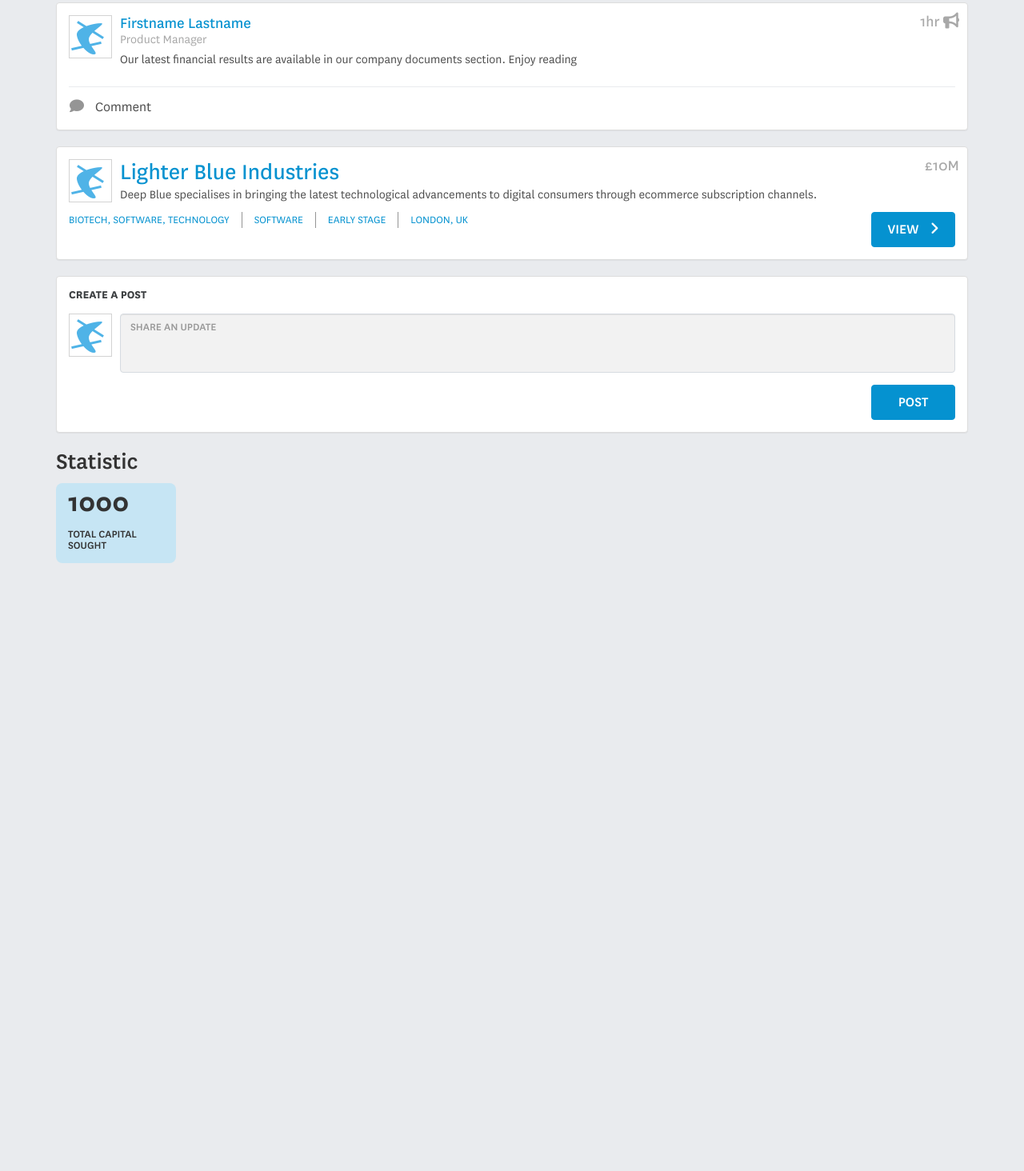
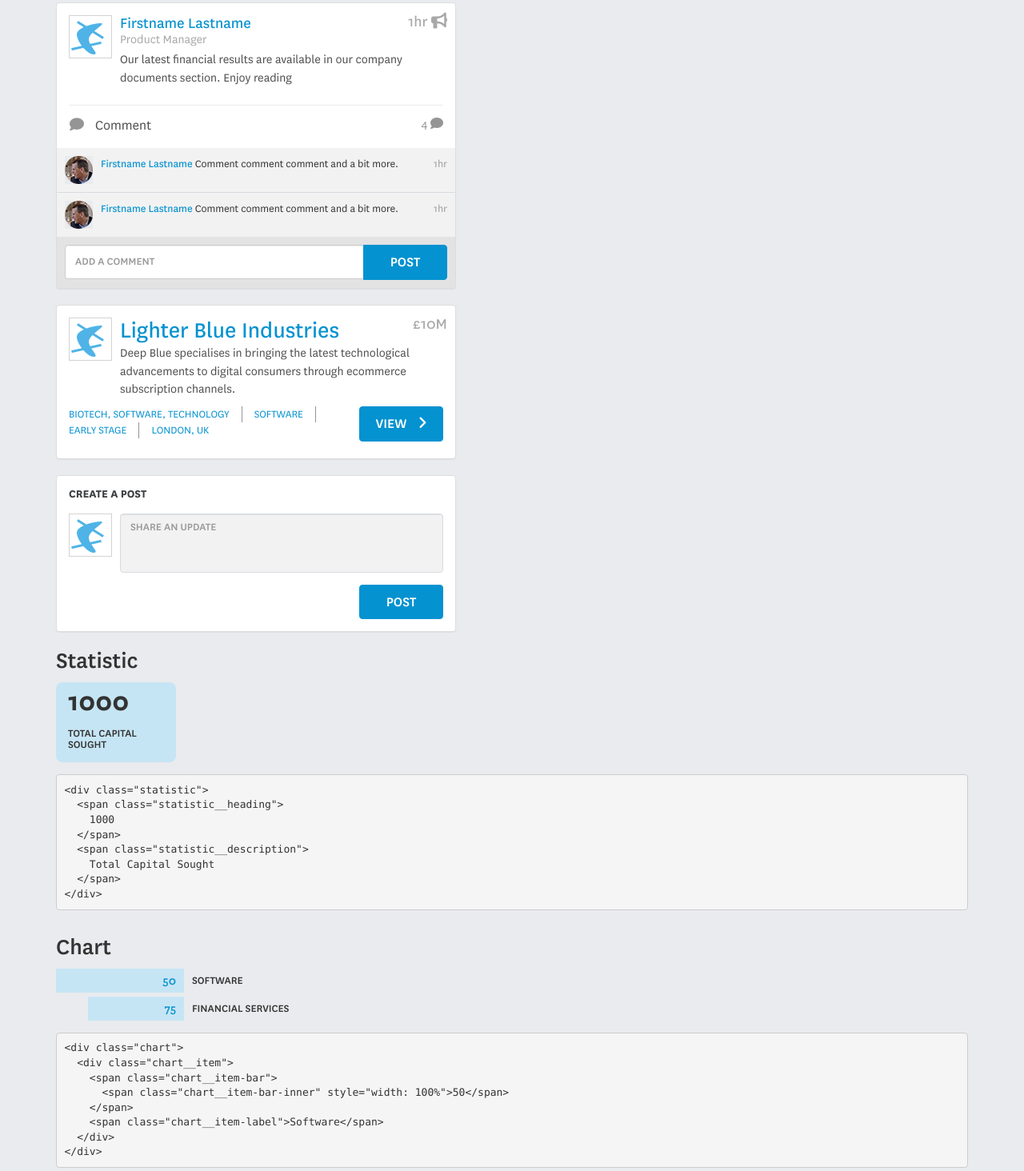
Before and after one commit to lewiscoulson/freelance, a website: page index.html in a window 1280 px wide. Shown: the part 1061-2525 px from the top of the page at 80% size. Before the commit the page ends 1780 px from the top, so only its background shows below. Drawn offline with nearby package versions, Linux system fonts and the light colour scheme.

Commit message:
add commenting to card

```diff
--- a/index.html
+++ b/index.html
@@ -97,7 +97,45 @@
               <a type="button" class="btn btn-link btn-lg">
                 <i class="fa fa-comment left" aria-hidden="true"></i> Comment
               </a>
+
+              <span class="pull-right">
+                4 <i class="fa fa-comment right" aria-hidden="true"></i>
+              </span>
             </div>
+          </div>
+          <div class="c-card__comments">
+            <div class="c-card__comments-item">
+               <div class="media">
+                <div class="media-left">
+                  <img class="media-object" src="/images/user.png" alt="" />
+                </div>
+                <div class="media-body">
+                    <p><a href="">Firstname Lastname</a> Comment comment comment and a bit more.</p>
+                    <span class="c-card__detail">1hr</span>
+                </div>
+              </div>
+            </div>
+
+            <div class="c-card__comments-item">
+               <div class="media">
+                <div class="media-left">
+                  <img class="media-object" src="/images/user.png" alt="" />
+                </div>
+                <div class="media-body">
+                    <p><a href="">Firstname Lastname</a> Comment comment comment and a bit more.</p>
+                    <span class="c-card__detail">1hr</span>
+                </div>
+              </div>
+            </div>
+          </div>
+
+          <div class="c-card__add-comment">
+            <div class="input-group">
+              <input type="text" class="form-control" placeholder="Add a comment">
+              <span class="input-group-btn">
+                <button class="btn btn-primary" type="button">Post</button>
+              </span>
+            </div><!-- /input-group -->
           </div>
         </div>
 
@@ -156,6 +194,44 @@
             Total Capital<br /> Sought
           </span>
         </div>
+<pre>
+&lt;div class="statistic"&gt;
+  &lt;span class="statistic__heading"&gt;
+    1000
+  &lt;/span&gt;
+  &lt;span class="statistic__description"&gt;
+    Total Capital Sought
+  &lt;/span&gt;
+&lt;/div&gt;
+</pre>
+
+        <h2>Chart</h2>
+
+        <div class="chart">
+          <div class="chart__item">
+            <span class="chart__item-bar">
+              <span class="chart__item-bar-inner" style="width: 100%">50</span>
+            </span>
+            <span class="chart__item-label">Software</span>
+          </div>
+
+          <div class="chart__item">
+            <span class="chart__item-bar">
+              <span class="chart__item-bar-inner" style="width: 75%">75</span>
+            </span>
+            <span class="chart__item-label">Financial Services</span>
+          </div>
+        </div>
+<pre>
+&lt;div class="chart"&gt;
+  &lt;div class="chart__item"&gt;
+    &lt;span class="chart__item-bar"&gt;
+      &lt;span class="chart__item-bar-inner" style="width: 100%"&gt;50&lt;/span&gt;
+    &lt;/span&gt;
+    &lt;span class="chart__item-label">Software&lt;/span&gt;
+  &lt;/div&gt;
+&lt;/div&gt;
+</pre>
       </div>
     </div>
   </div>
--- a/scss/components/_all.scss
+++ b/scss/components/_all.scss
@@ -1,5 +1,6 @@
 @import './buttons';
 @import './cards';
+@import './chart';
 @import './statistic';
 @import './tabs';
 @import './tags';
--- a/scss/components/_cards.scss
+++ b/scss/components/_cards.scss
@@ -1,4 +1,5 @@
 .c-card {
+  max-width: 500px;
   position: relative;
 
   &__heading {
@@ -47,6 +48,40 @@
         color: $grey-dark;
       }
     }
+
+    > span {
+      color: $grey-dark;
+    }
+  }
+
+  &__comments-item {
+    background: #f2f2f2;
+    border-bottom: 1px solid #d6dbe1;
+    font-family: 'NationalBook';
+    padding: 10px;
+    position: relative;
+
+    &:last-child {
+      border-bottom: 0;
+    }
+
+    .c-card__detail {
+      font-size: 14px;
+    }
+
+    p {
+      padding-right: 20px;
+    }
+
+    a {
+      color: $blue-primary;
+      font-family: 'NationalRegular';
+    }
+  }
+
+  &__add-comment {
+    background: #e3e3e3;
+    padding: 10px;
   }
 
   &__detail {
@@ -65,4 +100,9 @@
     resize: none;
     text-transform: uppercase;
   }
+
+  input {
+    height: 43px;
+    text-transform: uppercase;
+  }
 }
--- /dev/null
+++ b/scss/components/_chart.scss
@@ -0,0 +1,39 @@
+.chart {
+  max-width: 320px;
+}
+
+.chart__item {
+  margin-bottom: 5px;
+  overflow: hidden;
+}
+
+.chart__item-bar,
+.chart__item-label {
+  width: 50%;
+}
+
+.chart__item-bar {
+  float: left;
+}
+
+.chart__item-bar-inner {
+  color: $blue-primary;
+  display: inline-block;
+  background: $blue-light;
+  font-size: 16px;
+  float: right;
+  height: 30px;
+  line-height: 30px;
+  padding-right: 10px;
+  text-align: right;
+}
+
+.chart__item-label {
+  line-height: 30px;
+  padding-left: 10px;
+  text-transform: uppercase;
+}
+
+.chart__item-label {
+  float: right;
+}
```
Also changed, not shown: css/main.css, images/user.png (added).
